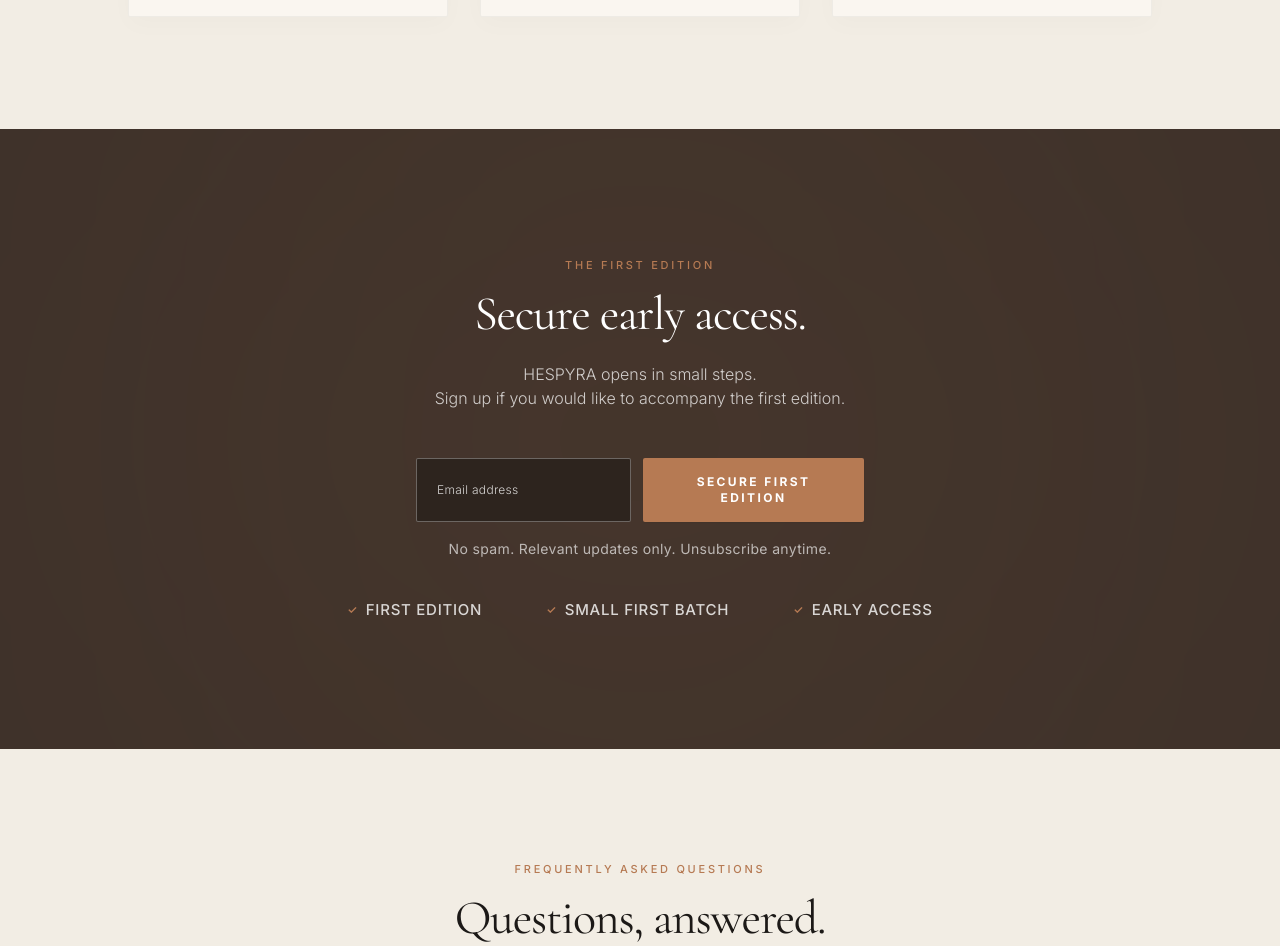
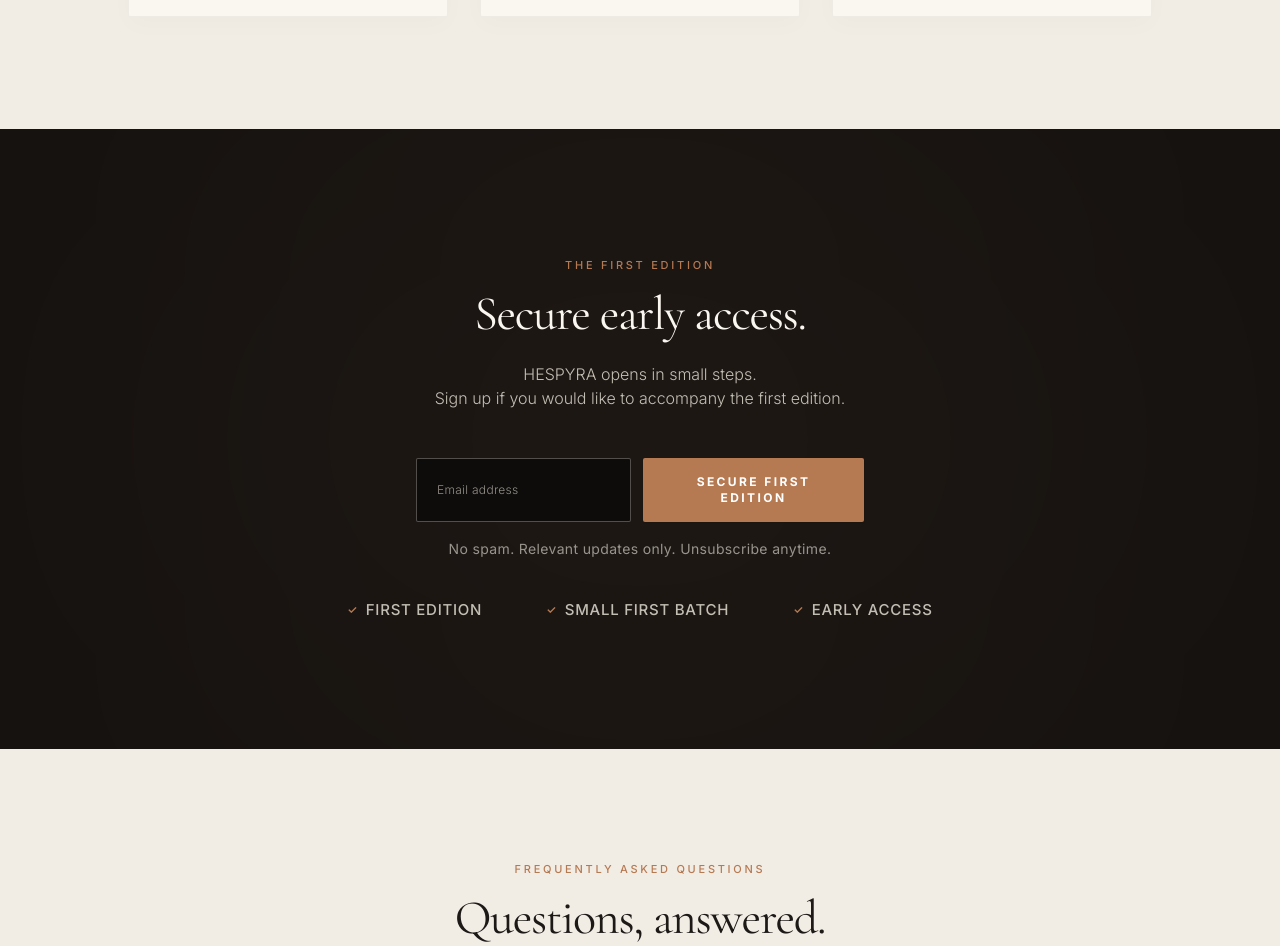
Before and after one commit to dudi991/hespyra-website, a React (Vite) app: page / in a window 1280 px wide. Shown: the part 5580-6526 px from the top of the page. Built offline with nearby package versions, Linux system fonts and the light colour scheme.

Commit message:
style: update waitlist section background and text colors to premium espresso-black

```diff
--- a/src/components/Purchase.tsx
+++ b/src/components/Purchase.tsx
@@ -76,7 +76,7 @@
   };
 
   return (
-    <section id="purchase" className="w-full bg-[#3F322A] py-24 lg:py-32 relative z-10 text-white overflow-hidden">
+    <section id="purchase" className="w-full bg-[#151210] py-24 lg:py-32 relative z-10 text-[#FAF6F0] overflow-hidden">
       {/* Background radial gradient to give a premium glow */}
       <div className="absolute top-1/2 left-1/2 -translate-x-1/2 -translate-y-1/2 w-[600px] lg:w-[1000px] h-[600px] lg:h-[1000px] bg-accent/5 rounded-full blur-[120px] md:blur-[180px] pointer-events-none"></div>
 
@@ -88,19 +88,19 @@
         </span>
 
         {/* Headline */}
-        <h2 className="text-3xl sm:text-4xl md:text-5xl leading-[1.25] font-serif text-white tracking-tight font-normal mb-6">
+        <h2 className="text-3xl sm:text-4xl md:text-5xl leading-[1.25] font-serif text-[#FAF6F0] tracking-tight font-normal mb-6">
           {titleText}
         </h2>
 
         {/* Subline */}
-        <p className="font-sans text-sm sm:text-base text-white/75 leading-relaxed font-light max-w-2xl mx-auto mb-12">
+        <p className="font-sans text-sm sm:text-base text-[#EDE8DC]/80 leading-relaxed font-light max-w-2xl mx-auto mb-12">
           {language === 'de' ? sublineTextGerman : sublineTextEnglish}
         </p>
 
         {/* Waitlist Form Area */}
         <div className="max-w-md mx-auto mb-4">
           {submitted ? (
-            <div className="bg-[#2D241E] border border-accent/20 px-6 py-5 rounded-sm shadow-md flex items-center justify-center gap-3 text-accent font-sans text-sm">
+            <div className="bg-[#0E0C0B] border border-accent/25 px-6 py-5 rounded-sm shadow-md flex items-center justify-center gap-3 text-accent font-sans text-sm">
               <div className="w-5 h-5 rounded-full bg-accent/15 flex items-center justify-center flex-shrink-0">
                 <Check className="w-3.5 h-3.5" strokeWidth={3} />
               </div>
@@ -116,7 +116,7 @@
                 value={email}
                 onChange={(e) => setEmail(e.target.value)}
                 disabled={isSubmitting}
-                className="flex-1 bg-[#2D241E] border border-white/30 text-white px-5 py-4 text-xs font-sans tracking-wide focus:outline-none focus:border-accent transition-colors font-light placeholder-white/80 rounded-sm"
+                className="flex-1 bg-[#0E0C0B] border border-[#EDE8DC]/30 text-[#FAF6F0] px-5 py-4 text-xs font-sans tracking-wide focus:outline-none focus:border-accent transition-colors font-light placeholder-[#EDE8DC]/60 rounded-sm"
                 required
                 autoComplete="off"
               />
@@ -140,14 +140,14 @@
         </div>
 
         {/* Microcopy */}
-        <p className="font-sans text-[13px] sm:text-[14px] text-white/65 tracking-wide mb-10 select-none">
+        <p className="font-sans text-[13px] sm:text-[14px] text-[#EDE8DC]/60 tracking-wide mb-10 select-none">
           {language === 'de'
             ? "Kein Spam. Nur relevante Updates. Jederzeit abmeldbar."
             : "No spam. Relevant updates only. Unsubscribe anytime."}
         </p>
 
         {/* Trust Info Points */}
-        <div className="flex flex-col sm:flex-row items-center justify-center gap-y-4 gap-x-12 sm:gap-x-16 text-white/80 font-sans text-[14px] sm:text-[15px] tracking-wider uppercase font-medium mt-10">
+        <div className="flex flex-col sm:flex-row items-center justify-center gap-y-4 gap-x-12 sm:gap-x-16 text-[#EDE8DC]/80 font-sans text-[14px] sm:text-[15px] tracking-wider uppercase font-medium mt-10">
           {infoPoints.map((point, idx) => (
             <div key={idx} className="flex items-center gap-2">
               <span className="text-accent text-[11px] font-bold select-none">✓</span>
```
